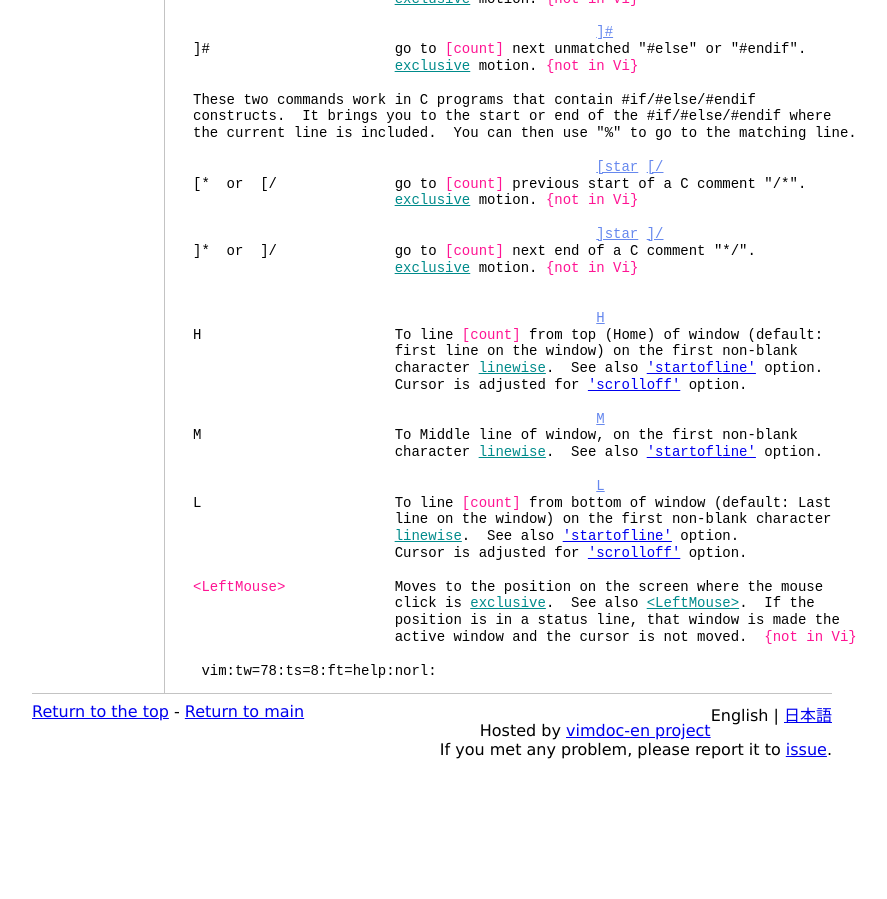
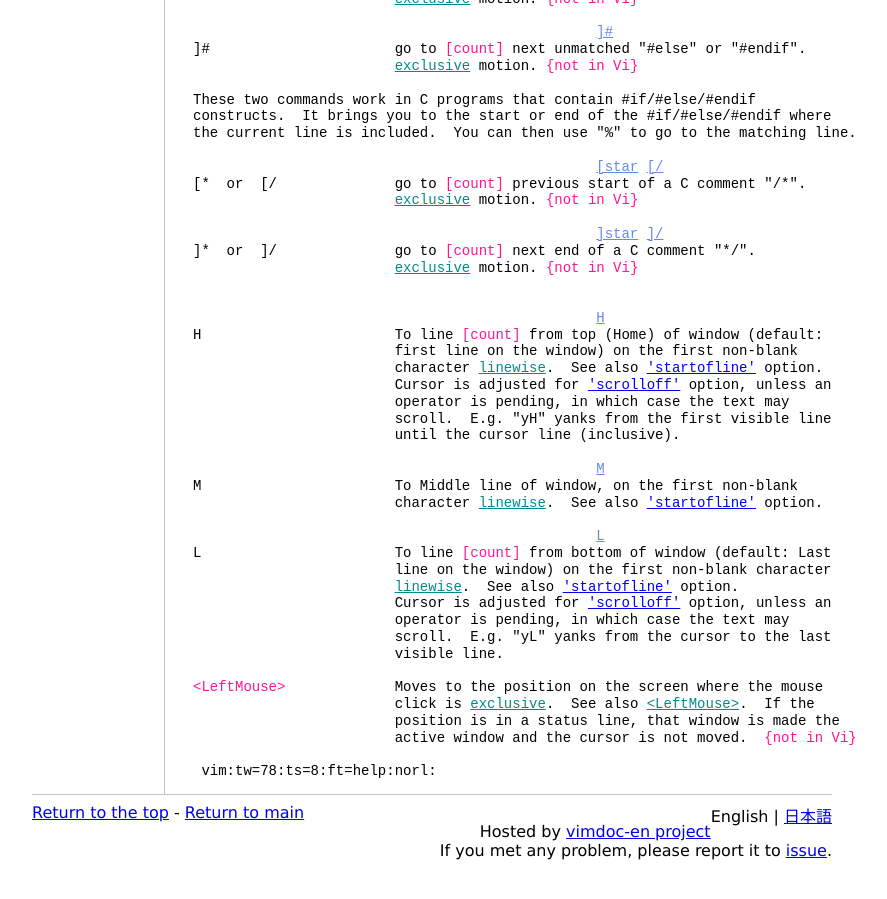
Before and after one commit to vim-jp/vimdoc-en, a Jekyll site: the page built from motion.html, in a window 1280 px wide and 900 px high, scrolled down 21981 px. Shown: the whole window, without its empty margins (208-1095 px from the left). Built offline with Jekyll 4.4.1, drawn with Linux system fonts in a browser that asks for light colours; nearby versions of some CDN libraries; comment, search, counter and statistics services are not loaded; before the commit the page ends 22780 px from its top, so only the background shows below that.

Commit message:
Generated by Travis JOB 262.1
https://travis-ci.org/vim-jp/vimdoc-en/builds/288649361

```diff
--- a/motion.html
+++ b/motion.html
@@ -1322,7 +1322,10 @@ the current line is included.&nbsp;&nbsp;You can then use &quot;%&quot; to go to
 H&nbsp;&nbsp;&nbsp;&nbsp;&nbsp;&nbsp;&nbsp;&nbsp;&nbsp;&nbsp;&nbsp;&nbsp;&nbsp;&nbsp;&nbsp;&nbsp;&nbsp;&nbsp;&nbsp;&nbsp;&nbsp;&nbsp; To line&nbsp;<span class="Special">[count]</span>&nbsp;from top (Home) of window (default:<br>
 &nbsp;&nbsp;&nbsp;&nbsp;&nbsp;&nbsp;&nbsp;&nbsp;&nbsp;&nbsp;&nbsp;&nbsp;&nbsp;&nbsp;&nbsp;&nbsp;&nbsp;&nbsp;&nbsp;&nbsp;&nbsp;&nbsp;&nbsp;&nbsp;first line on the window) on the first non-blank<br>
 &nbsp;&nbsp;&nbsp;&nbsp;&nbsp;&nbsp;&nbsp;&nbsp;&nbsp;&nbsp;&nbsp;&nbsp;&nbsp;&nbsp;&nbsp;&nbsp;&nbsp;&nbsp;&nbsp;&nbsp;&nbsp;&nbsp;&nbsp;&nbsp;character&nbsp;<a class="Identifier" href="motion.html#linewise">linewise</a>.&nbsp;&nbsp;See also&nbsp;<a class="Type" href="options.html#'startofline'">'startofline'</a>&nbsp;option.<br>
-&nbsp;&nbsp;&nbsp;&nbsp;&nbsp;&nbsp;&nbsp;&nbsp;&nbsp;&nbsp;&nbsp;&nbsp;&nbsp;&nbsp;&nbsp;&nbsp;&nbsp;&nbsp;&nbsp;&nbsp;&nbsp;&nbsp;&nbsp;&nbsp;Cursor is adjusted for&nbsp;<a class="Type" href="options.html#'scrolloff'">'scrolloff'</a>&nbsp;option.<br>
+&nbsp;&nbsp;&nbsp;&nbsp;&nbsp;&nbsp;&nbsp;&nbsp;&nbsp;&nbsp;&nbsp;&nbsp;&nbsp;&nbsp;&nbsp;&nbsp;&nbsp;&nbsp;&nbsp;&nbsp;&nbsp;&nbsp;&nbsp;&nbsp;Cursor is adjusted for&nbsp;<a class="Type" href="options.html#'scrolloff'">'scrolloff'</a>&nbsp;option, unless an<br>
+&nbsp;&nbsp;&nbsp;&nbsp;&nbsp;&nbsp;&nbsp;&nbsp;&nbsp;&nbsp;&nbsp;&nbsp;&nbsp;&nbsp;&nbsp;&nbsp;&nbsp;&nbsp;&nbsp;&nbsp;&nbsp;&nbsp;&nbsp;&nbsp;operator is pending, in which case the text may<br>
+&nbsp;&nbsp;&nbsp;&nbsp;&nbsp;&nbsp;&nbsp;&nbsp;&nbsp;&nbsp;&nbsp;&nbsp;&nbsp;&nbsp;&nbsp;&nbsp;&nbsp;&nbsp;&nbsp;&nbsp;&nbsp;&nbsp;&nbsp;&nbsp;scroll.&nbsp;&nbsp;E.g. &quot;yH&quot; yanks from the first visible line<br>
+&nbsp;&nbsp;&nbsp;&nbsp;&nbsp;&nbsp;&nbsp;&nbsp;&nbsp;&nbsp;&nbsp;&nbsp;&nbsp;&nbsp;&nbsp;&nbsp;&nbsp;&nbsp;&nbsp;&nbsp;&nbsp;&nbsp;&nbsp;&nbsp;until the cursor line (inclusive).<br>
 <br>
 &nbsp;&nbsp;&nbsp;&nbsp;&nbsp;&nbsp;&nbsp;&nbsp;&nbsp;&nbsp;&nbsp;&nbsp;&nbsp;&nbsp;&nbsp;&nbsp;&nbsp;&nbsp;&nbsp;&nbsp;&nbsp;&nbsp;&nbsp;&nbsp;&nbsp;&nbsp;&nbsp;&nbsp;&nbsp;&nbsp;&nbsp;&nbsp;&nbsp;&nbsp;&nbsp;&nbsp;&nbsp;&nbsp;&nbsp;&nbsp;&nbsp;&nbsp;&nbsp;&nbsp;&nbsp;&nbsp;&nbsp;&nbsp;<a class="Constant" href="motion.html#M" name="M">M</a><br>
 M&nbsp;&nbsp;&nbsp;&nbsp;&nbsp;&nbsp;&nbsp;&nbsp;&nbsp;&nbsp;&nbsp;&nbsp;&nbsp;&nbsp;&nbsp;&nbsp;&nbsp;&nbsp;&nbsp;&nbsp;&nbsp;&nbsp; To Middle line of window, on the first non-blank<br>
@@ -1332,7 +1335,10 @@ M&nbsp;&nbsp;&nbsp;&nbsp;&nbsp;&nbsp;&nbsp;&nbsp;&nbsp;&nbsp;&nbsp;&nbsp;&nbsp;&
 L&nbsp;&nbsp;&nbsp;&nbsp;&nbsp;&nbsp;&nbsp;&nbsp;&nbsp;&nbsp;&nbsp;&nbsp;&nbsp;&nbsp;&nbsp;&nbsp;&nbsp;&nbsp;&nbsp;&nbsp;&nbsp;&nbsp; To line&nbsp;<span class="Special">[count]</span>&nbsp;from bottom of window (default: Last<br>
 &nbsp;&nbsp;&nbsp;&nbsp;&nbsp;&nbsp;&nbsp;&nbsp;&nbsp;&nbsp;&nbsp;&nbsp;&nbsp;&nbsp;&nbsp;&nbsp;&nbsp;&nbsp;&nbsp;&nbsp;&nbsp;&nbsp;&nbsp;&nbsp;line on the window) on the first non-blank character<br>
 &nbsp;&nbsp;&nbsp;&nbsp;&nbsp;&nbsp;&nbsp;&nbsp;&nbsp;&nbsp;&nbsp;&nbsp;&nbsp;&nbsp;&nbsp;&nbsp;&nbsp;&nbsp;&nbsp;&nbsp;&nbsp;&nbsp;&nbsp;&nbsp;<a class="Identifier" href="motion.html#linewise">linewise</a>.&nbsp;&nbsp;See also&nbsp;<a class="Type" href="options.html#'startofline'">'startofline'</a>&nbsp;option.<br>
-&nbsp;&nbsp;&nbsp;&nbsp;&nbsp;&nbsp;&nbsp;&nbsp;&nbsp;&nbsp;&nbsp;&nbsp;&nbsp;&nbsp;&nbsp;&nbsp;&nbsp;&nbsp;&nbsp;&nbsp;&nbsp;&nbsp;&nbsp;&nbsp;Cursor is adjusted for&nbsp;<a class="Type" href="options.html#'scrolloff'">'scrolloff'</a>&nbsp;option.<br>
+&nbsp;&nbsp;&nbsp;&nbsp;&nbsp;&nbsp;&nbsp;&nbsp;&nbsp;&nbsp;&nbsp;&nbsp;&nbsp;&nbsp;&nbsp;&nbsp;&nbsp;&nbsp;&nbsp;&nbsp;&nbsp;&nbsp;&nbsp;&nbsp;Cursor is adjusted for&nbsp;<a class="Type" href="options.html#'scrolloff'">'scrolloff'</a>&nbsp;option, unless an<br>
+&nbsp;&nbsp;&nbsp;&nbsp;&nbsp;&nbsp;&nbsp;&nbsp;&nbsp;&nbsp;&nbsp;&nbsp;&nbsp;&nbsp;&nbsp;&nbsp;&nbsp;&nbsp;&nbsp;&nbsp;&nbsp;&nbsp;&nbsp;&nbsp;operator is pending, in which case the text may<br>
+&nbsp;&nbsp;&nbsp;&nbsp;&nbsp;&nbsp;&nbsp;&nbsp;&nbsp;&nbsp;&nbsp;&nbsp;&nbsp;&nbsp;&nbsp;&nbsp;&nbsp;&nbsp;&nbsp;&nbsp;&nbsp;&nbsp;&nbsp;&nbsp;scroll.&nbsp;&nbsp;E.g. &quot;yL&quot; yanks from the cursor to the last<br>
+&nbsp;&nbsp;&nbsp;&nbsp;&nbsp;&nbsp;&nbsp;&nbsp;&nbsp;&nbsp;&nbsp;&nbsp;&nbsp;&nbsp;&nbsp;&nbsp;&nbsp;&nbsp;&nbsp;&nbsp;&nbsp;&nbsp;&nbsp;&nbsp;visible line.<br>
 <br>
 <span class="Special">&lt;LeftMouse&gt;</span>&nbsp;&nbsp;&nbsp;&nbsp;&nbsp;&nbsp;&nbsp;&nbsp;&nbsp;&nbsp;&nbsp;&nbsp; Moves to the position on the screen where the mouse<br>
 &nbsp;&nbsp;&nbsp;&nbsp;&nbsp;&nbsp;&nbsp;&nbsp;&nbsp;&nbsp;&nbsp;&nbsp;&nbsp;&nbsp;&nbsp;&nbsp;&nbsp;&nbsp;&nbsp;&nbsp;&nbsp;&nbsp;&nbsp;&nbsp;click is&nbsp;<a class="Identifier" href="motion.html#exclusive">exclusive</a>.&nbsp;&nbsp;See also&nbsp;<a class="Identifier" href="visual.html#<LeftMouse>">&lt;LeftMouse&gt;</a>.&nbsp;&nbsp;If the<br>
```
